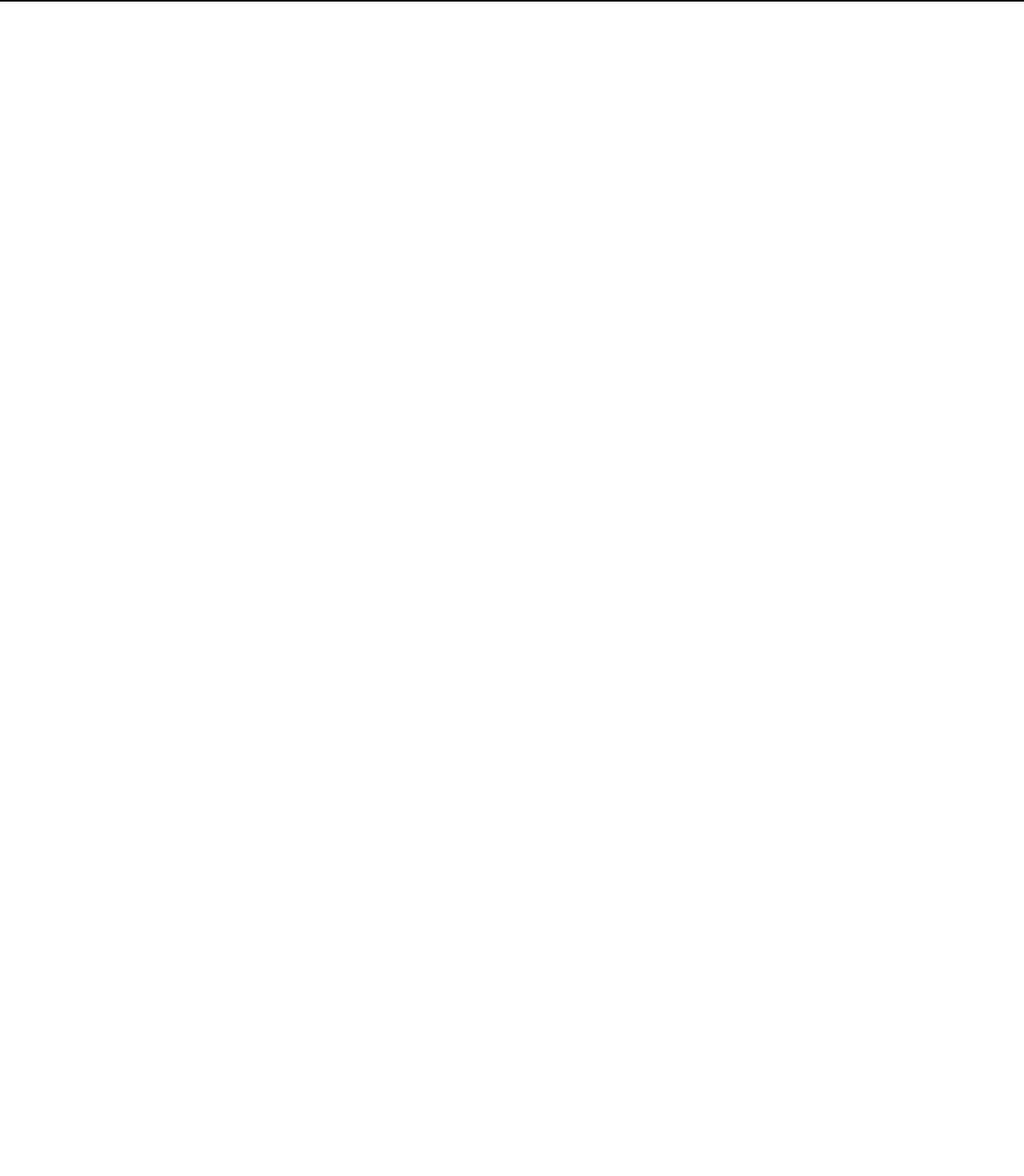
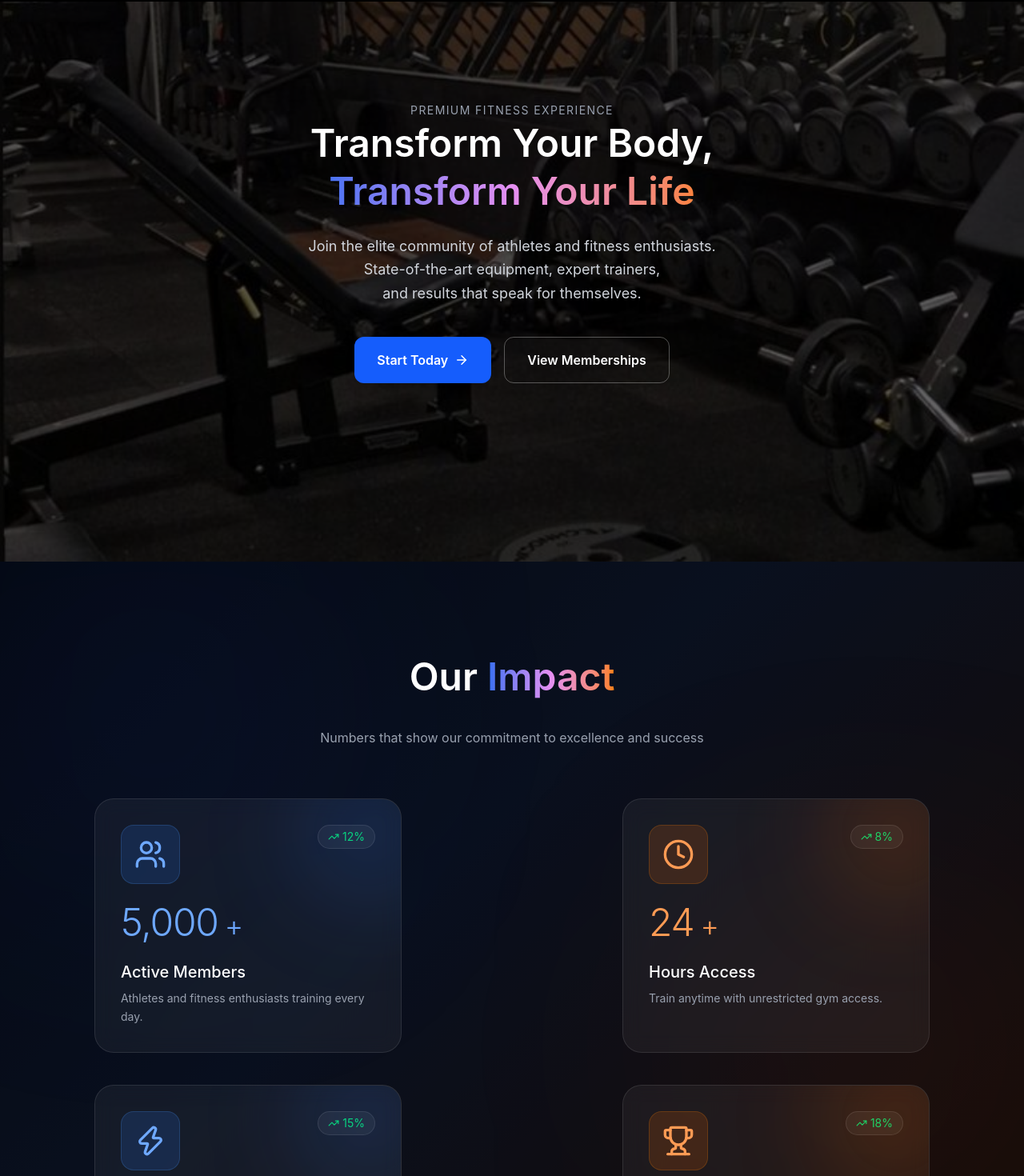
Before and after one commit to VILLARID/Liberty-Strength, a React app in the folder frontend/: page / in a window 1280 px wide. Shown: the part 98-1568 px from the top of the page at 80% size. Before the commit the page ends 800 px from the top, so only its background shows below. Built offline with nearby package versions, Linux system fonts and the light colour scheme; the HTML template or start-up script is replaced by a standard one.

Commit message:
feat(Home): implement Home Page

```diff
--- a/frontend/src/App.jsx
+++ b/frontend/src/App.jsx
@@ -1,11 +1,35 @@
-import Navbar from "./components/Navbar/Navbar"
+import Navbar from "./components/Navbar/Navbar";
+import Home from "./pages/Home";
+import OurImpact from "./pages/OurImpact";
 
 function App() {
-  return (
-    <>
-      <Navbar />
-    </>
-  )
+    return (
+        <>
+            <Navbar />
+
+            <Home />
+
+            <div className="relative overflow-hidden">
+
+                {/* Background global */}
+                <div className="absolute inset-0 bg-[linear-gradient(135deg,#0a1224_0%,#13203d_45%,#2a1812_100%)]"></div>
+
+                {/* Overlay */}
+                <div className="absolute inset-0 bg-black/50"></div>
+
+                {/* Glow */}
+                <div className="absolute top-0 left-0 w-96 h-96 bg-blue-700/10 rounded-full blur-[150px]"></div>
+
+                <div className="absolute bottom-0 right-0 w-96 h-96 bg-orange-600/10 rounded-full blur-[150px]"></div>
+
+                {/* Pages */}
+                <div className="relative z-10">
+                    <OurImpact />
+                </div>
+
+            </div>
+        </>
+    );
 }
 
-export default App
+export default App;
--- a/frontend/src/components/Navbar/Navbar.jsx
+++ b/frontend/src/components/Navbar/Navbar.jsx
@@ -16,9 +16,9 @@ function Navbar() {
     ];
 
     return (
-        <>
-            <nav className="fixed w-full bg-black py-5 px-5 z-10">
+        <nav className="fixed w-full bg-black py-5 px-5 z-50">
 
+            {/* Top bar */}
             <div className="flex justify-between items-center">
 
                 {/* Logo */}
@@ -31,7 +31,6 @@ function Navbar() {
                     />
 
                     <div className="flex flex-col">
-
                         <h2 className="text-xl font-semibold">
                             Liberty Strength
                         </h2>
@@ -39,7 +38,6 @@ function Navbar() {
                         <span className="text-gray-400 text-sm">
                             TRANSFORM YOUR LIFE
                         </span>
-
                     </div>
 
                 </div>
@@ -60,19 +58,20 @@ function Navbar() {
 
             {/* Mobile Menu */}
             {menuOpen && (
-                    <div className="flex flex-col gap-13 mt-13 text-white">
+                <div className="absolute top-full left-0 w-full bg-black px-5 py-8 flex flex-col gap-6 text-white">
 
                     {links.map((link) => (
                         <a
                             key={link.name}
                             href={link.href}
                             onClick={() => setMenuOpen(false)}
+                            className="text-lg"
                         >
                             {link.name}
                         </a>
                     ))}
 
-                        {/* Button */}
+                    {/* CTA Button */}
                     <button className="w-full py-3 rounded-xl text-white text-lg font-semibold bg-linear-to-r from-[#2563eb] via-[#ff3ea5] to-[#ff2d2d] shadow-[0_0_25px_rgba(255,62,165,0.45)] hover:shadow-[0_0_35px_rgba(255,62,165,0.65)] hover:scale-[1.03] active:scale-[0.97] transition-all duration-300">
                         Join Now
                     </button>
@@ -81,7 +80,6 @@ function Navbar() {
             )}
 
         </nav>
-        </>
     );
 }
 
--- /dev/null
+++ b/frontend/src/components/OurImpact/DataCards.jsx
@@ -0,0 +1,75 @@
+import { Users, TrendingUp } from "lucide-react";
+
+function DataCards({
+    icon: Icon = Users,
+    value,
+    label,
+    description,
+    growth,
+    color = "blue"
+}) {
+
+    const styles = {
+        blue: {
+            iconBg: "bg-blue-500/15 border-blue-400/20",
+            iconColor: "text-[#6ea8ff]",
+            textColor: "text-[#6ea8ff]",
+            glow: "bg-blue-500/20"
+        },
+        orange: {
+            iconBg: "bg-orange-500/15 border-orange-400/20",
+            iconColor: "text-[#ff9b54]",
+            textColor: "text-[#ff9b54]",
+            glow: "bg-orange-500/20"
+        }
+    };
+
+    return (
+        <div className="relative overflow-hidden flex flex-col gap-6 w-96 p-8 rounded-3xl bg-white/5 backdrop-blur-md border border-white/10 text-white hover:scale-105 hover:bg-white/10 transition duration-500">
+
+            {/* Glow */}
+            <div
+                className={`absolute -top-10 -right-10 w-40 h-40 rounded-full blur-3xl ${styles[color].glow}`}
+            />
+
+            {/* Icon + Growth */}
+            <div className="flex justify-between items-start">
+
+                <div className={`rounded-2xl p-4 border ${styles[color].iconBg}`}>
+                    <Icon className={`${styles[color].iconColor} size-10`} />
+                </div>
+
+                <div className="flex items-center gap-1 px-3 py-1 rounded-full bg-white/5 border border-white/10 text-sm text-green-400">
+                    <TrendingUp size={14} />
+                    <span>{growth}</span>
+                </div>
+
+            </div>
+
+            {/* Number */}
+            <div className="flex items-end gap-2">
+                <span className={`text-5xl font-light tracking-tight ${styles[color].textColor}`}>
+                    {value}
+                </span>
+
+                <span className={`text-4xl font-light ${styles[color].textColor}`}>
+                    +
+                </span>
+            </div>
+
+            {/* Main label */}
+            <div>
+                <h3 className="text-xl font-medium">
+                    {label}
+                </h3>
+
+                <p className="mt-2 text-sm text-gray-400 leading-relaxed">
+                    {description}
+                </p>
+            </div>
+
+        </div>
+    );
+}
+
+export default DataCards;
--- /dev/null
+++ b/frontend/src/pages/Home.jsx
@@ -0,0 +1,70 @@
+import { ArrowRight } from "lucide-react";
+import background from "../assets/Home/background.jpg";
+
+function Home() {
+    return (
+        <section id="home" className="relative w-full h-screen">
+
+            {/* Background */}
+            <img
+                src={background}
+                alt="Background"
+                className="absolute inset-0 w-full h-full object-cover"
+            />
+
+            {/* Overlay */}
+            <div className="absolute inset-0 bg-black/60"></div>
+
+            {/* Content */}
+            <div className="relative z-10 flex flex-col items-center justify-center h-full text-white text-center px-6">
+
+                {/* Hero presentation */}
+                <div>
+                    <span className="text-sm uppercase tracking-widest text-gray-400">
+                        Premium Fitness Experience
+                    </span>
+                </div>
+
+                {/* Title */}
+                <div className="flex flex-col text-5xl font-semibold leading-tight">
+                    <span>Transform Your Body,</span>
+
+                    <span className="bg-linear-to-r from-[#316ef2] via-[#e58ff2] to-[#fd8003] bg-clip-text text-transparent">
+                        Transform Your Life
+                    </span>
+                </div>
+
+                {/* Presentation */}
+                <div className="mt-6 text-gray-300 text-lg max-w-2xl leading-relaxed">
+                    <p>
+                        Join the elite community of athletes and fitness enthusiasts.
+                        <br />
+                        State-of-the-art equipment, expert trainers,
+                        <br />
+                        and results that speak for themselves.
+                    </p>
+                </div>
+
+                {/* Buttons */}
+                <div className="mt-10 flex flex-col sm:flex-row gap-4">
+
+                    {/* Primary Button */}
+                    <button className="flex items-center justify-center gap-2 bg-blue-600 px-7 py-4 rounded-xl font-semibold text-white shadow-lg hover:scale-105 transition">
+                        Start Today
+                        <ArrowRight size={18} />
+                    </button>
+
+                    {/* Secondary Button */}
+                    <button className="flex items-center justify-center px-7 py-4 rounded-xl font-semibold border border-white/30 text-white hover:bg-white/10 transition">
+                        View Memberships
+                    </button>
+
+                </div>
+
+            </div>
+
+        </section>
+    );
+}
+
+export default Home;
--- /dev/null
+++ b/frontend/src/pages/OurImpact.jsx
@@ -0,0 +1,84 @@
+import { Users, Clock, Zap, Trophy } from "lucide-react";
+import DataCards from "../components/OurImpact/DataCards";
+
+function OurImpact() {
+
+    const impactData = [
+        {
+            icon: Users,
+            value: "5,000",
+            label: "Active Members",
+            description: "Athletes and fitness enthusiasts training every day.",
+            growth: "12%",
+            color: "blue"
+        },
+        {
+            icon: Clock,
+            value: "24",
+            label: "Hours Access",
+            description: "Train anytime with unrestricted gym access.",
+            growth: "8%",
+            color: "orange"
+        },
+        {
+            icon: Zap,
+            value: "100",
+            label: "Training Programs",
+            description: "Structured plans for strength, cardio and performance.",
+            growth: "15%",
+            color: "blue"
+        },
+        {
+            icon: Trophy,
+            value: "250",
+            label: "Success Stories",
+            description: "Members achieving goals and transforming results.",
+            growth: "18%",
+            color: "orange"
+        }
+    ];
+
+    return (
+        <section id="about" className="relative w-full h-screen">
+
+            {/* Content */}
+            <div className="relative z-10 pt-30">
+
+                <div className="flex flex-col gap-10 items-center text-white">
+
+                    <span className="text-5xl font-semibold">
+                        Our
+                        <span className="bg-linear-to-r from-[#316ef2] via-[#e58ff2] to-[#fd8003] bg-clip-text text-transparent ml-3">
+                            Impact
+                        </span>
+                    </span>
+
+                    <span className="text-center text-gray-400">
+                        Numbers that show our commitment to excellence and success
+                    </span>
+
+                </div>
+
+                <div className="grid grid-cols-1 md:grid-cols-2 gap-10 justify-items-center mt-16">
+
+                    {impactData.map((card, index) => (
+                        <DataCards
+                            key={index}
+                            icon={card.icon}
+                            value={card.value}
+                            label={card.label}
+                            description={card.description}
+                            growth={card.growth}
+                            color={card.color}
+                        />
+                    ))}
+
+                </div>
+
+            </div>
+
+        </section>
+    );
+}
+
+export default OurImpact;
```
Lines whose indentation alone changed are shown as unchanged.
